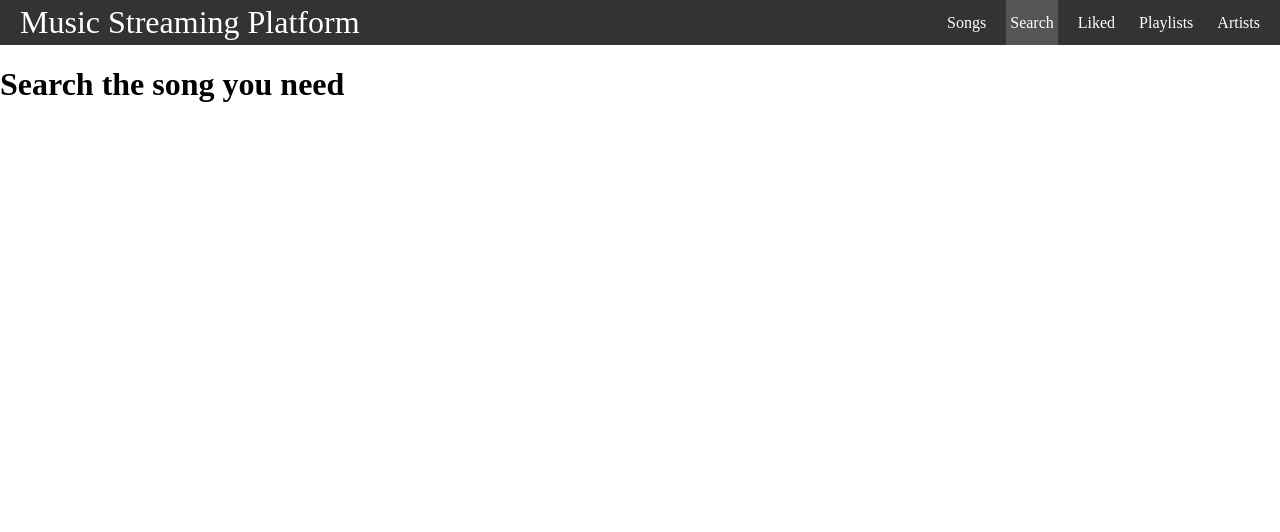
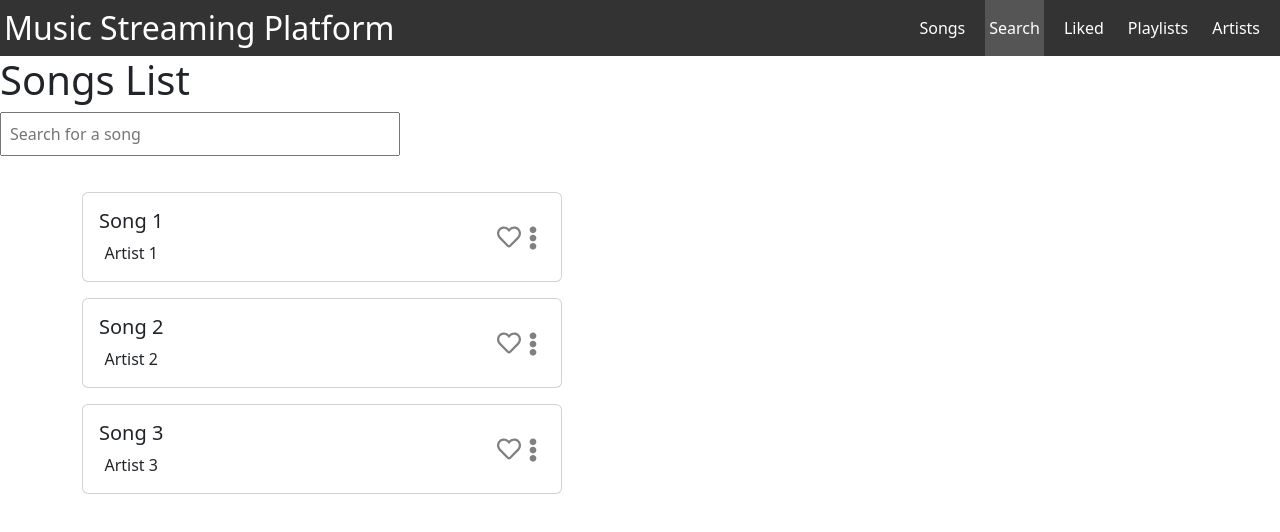
Before and after one commit to SandraMariyaGeorge/musicDB-dbms-prj, a React (Vite) app: page /search in a window 1280 px wide. Shown: the top 532 px of the page. Built offline with nearby package versions, Linux system fonts and the light colour scheme.

Commit message:
added songs page

```diff
--- a/package.json
+++ b/package.json
@@ -10,8 +10,11 @@
     "preview": "vite preview"
   },
   "dependencies": {
+    "bootstrap": "^5.3.3",
     "react": "^18.3.1",
+    "react-bootstrap": "^2.10.4",
     "react-dom": "^18.3.1",
+    "react-icons": "^5.3.0",
     "react-router-dom": "^6.26.2"
   },
   "devDependencies": {
--- a/src/App.jsx
+++ b/src/App.jsx
@@ -5,6 +5,8 @@ import Search from "./pages/search";
 import Liked from "./pages/liked";
 import Artists from "./pages/artists";
 import Playlists from "./pages/playlists";
+import AddPlaylist from "./components/AddPlaylist";
+import AddSong from "./components/AddSong";
 import { Route, Routes } from "react-router-dom";
 
 export default function App() {
@@ -13,6 +15,8 @@ export default function App() {
     <Navbar />
     <Routes>
       <Route path="/" element={<Songs />} />
+      <Route path="/addsong" element={<AddSong />} />
+      <Route path="/addplaylist" element={<AddPlaylist />} />
       <Route path="/search" element={<Search />} />
       <Route path="/liked" element={<Liked />} />
       <Route path="/playlists" element={<Playlists />} />
--- /dev/null
+++ b/src/components/AddPlaylist.jsx
@@ -0,0 +1,39 @@
+import React, { useState } from "react";
+import { useNavigate } from "react-router-dom";
+
+export default function AddPlaylist() {
+  const [title, setTitle] = useState("");
+  const [theme, setTheme] = useState("");
+  const navigate = useNavigate();
+
+  const handleSubmit = (e) => {
+    e.preventDefault();
+    console.log({ title, theme });
+    navigate("/playlists");
+  };
+
+  return (
+    <div>
+      <h1>Add New Playlist</h1>
+      <form onSubmit={handleSubmit}>
+        <div>
+          <label>Playlist Title:</label>
+          <input
+            type="text"
+            value={title}
+            onChange={(e) => setTitle(e.target.value)}
+          />
+        </div>
+        <div>
+          <label>Playlist theme:</label>
+          <input
+            type="text"
+            value={theme}
+            onChange={(e) => setTheme(e.target.value)}
+          />
+        </div>
+        <button type="submit">Create Playlist</button>
+      </form>
+    </div>
+  );
+}
--- /dev/null
+++ b/src/components/AddSong.jsx
@@ -0,0 +1,39 @@
+import React, { useState } from "react";
+import { useNavigate } from "react-router-dom";
+
+export default function AddSong() {
+  const [title, setTitle] = useState("");
+  const [artist, setArtist] = useState("");
+  const navigate = useNavigate();
+
+  const handleSubmit = (e) => {
+    e.preventDefault();
+    console.log({ title, artist });
+    navigate("/");
+  };
+
+  return (
+    <div>
+      <h1>Add New Song</h1>
+      <form onSubmit={handleSubmit}>
+        <div>
+          <label>Song Title:</label>
+          <input
+            type="text"
+            value={title}
+            onChange={(e) => setTitle(e.target.value)}
+          />
+        </div>
+        <div>
+          <label>Artist:</label>
+          <input
+            type="text"
+            value={artist}
+            onChange={(e) => setArtist(e.target.value)}
+          />
+        </div>
+        <button type="submit">Add Song</button>
+      </form>
+    </div>
+  );
+}
--- /dev/null
+++ b/src/components/SongCard.jsx
@@ -0,0 +1,61 @@
+import React, { useState, useRef} from 'react';
+import { Card, Container, Dropdown } from 'react-bootstrap';
+import { FaHeart, FaRegHeart, FaEllipsisV } from 'react-icons/fa';
+import 'bootstrap/dist/css/bootstrap.min.css';
+
+
+const CustomToggle = React.forwardRef(({ onClick }, ref) => (
+    <FaEllipsisV
+      ref={ref}
+      onClick={(e) => {
+        e.preventDefault();
+        onClick(e);
+      }}
+      style={{ color: 'gray', fontSize: '24px', cursor: 'pointer' }}
+    />
+  ));
+
+export default function SongCard({ song, onEdit, onDelete  }) {
+
+    const [liked, setLiked] = useState(false);
+
+    const toggleLike = () => {
+        setLiked(!liked);
+    };
+
+    return (
+        <Container>
+            <Card style={{ width: "30rem" }}>
+                <Card.Body className="d-flex align-items-center justify-content-between">
+                    <div>
+                        <Card.Title>{song.title}</Card.Title>
+                        <Card.Text>{song.artist}</Card.Text>
+                    </div>
+                    <div className="d-flex align-items-center">
+                    {liked ? (
+                        <FaHeart
+                            style={{ color: 'red', cursor: 'pointer', fontSize: '24px' }}
+                            onClick={toggleLike}
+                        />
+                    ) : (
+                        <FaRegHeart
+                            style={{ color: 'gray', cursor: 'pointer', fontSize: '24px' }}
+                            onClick={toggleLike}
+                        />
+                    )}
+                    <Dropdown align="end">
+                    <Dropdown.Toggle as={CustomToggle} id="dropdown-custom-components" />
+
+              <Dropdown.Menu>
+                <Dropdown.Item onClick={onEdit}>Edit</Dropdown.Item>
+                <Dropdown.Item onClick={onDelete} style={{ color: 'red' }}>
+                  Delete
+                </Dropdown.Item>
+              </Dropdown.Menu>
+            </Dropdown>
+                    </div>
+                </Card.Body>
+            </Card>
+        </Container >
+    );
+}
--- a/src/pages/playlists.jsx
+++ b/src/pages/playlists.jsx
@@ -1,3 +1,14 @@
-export default function Playlists() {
-    return <h1>Playlists</h1>
+import SongCard from "../components/SongCard";
+import { Link } from "react-router-dom";
+
+
+export default function playlists() {
+    return (
+        <div>
+            <h1>PlayLists</h1>
+            <Link to="/addplaylist">
+                <button>Add a new Playlist</button>
+            </Link>
+        </div>
+    );
 }
--- a/src/pages/search.jsx
+++ b/src/pages/search.jsx
@@ -1,3 +1,45 @@
+import React, { useState } from "react";
+import SongCard from "../components/SongCard";
+
 export default function Search() {
-    return <h1>Search the song you need</h1>
+  const [searchTerm, setSearchTerm] = useState(""); // State to hold search input
+  const [songs] = useState([
+    { title: "Song 1", artist: "Artist 1" },
+    { title: "Song 2", artist: "Artist 2" },
+    { title: "Song 3", artist: "Artist 3" },
+  ]);
+
+  // Filter songs based on the search term
+  const filteredSongs = songs.filter((song) =>
+    song.title.toLowerCase().includes(searchTerm.toLowerCase())
+  );
+
+  return (
+    <div>
+      <h1>Songs List</h1>
+
+      <input
+        type="text"
+        placeholder="Search for a song"
+        value={searchTerm}
+        onChange={(e) => setSearchTerm(e.target.value)}
+        style={{
+          padding: "8px",
+          marginBottom: "20px",
+          width: "100%",
+          maxWidth: "400px",
+        }}
+      />
+
+      <div>
+        {filteredSongs.length > 0 ? (
+          filteredSongs.map((song, index) => (
+            <SongCard key={index} song={song} />
+          ))
+        ) : (
+          <p>No songs match your search</p>
+        )}
+      </div>
+    </div>
+  );
 }
--- a/src/pages/songs.jsx
+++ b/src/pages/songs.jsx
@@ -1,3 +1,19 @@
+import SongCard from "../components/SongCard";
+import { Link } from "react-router-dom";
+
+
 export default function Songs() {
-    return <h1>Songs lists</h1>
+    return (
+        <div>
+            <h1>Songs List</h1>
+            <Link to="/addsong">
+                <button>Add New Song</button>
+            </Link>
+            <div>
+                <SongCard song={{ title: "Song 1", artist: "Artist 1" }} />
+                <SongCard song={{ title: "Song 2", artist: "Artist 2" }} />
+                <SongCard song={{ title: "Song 3", artist: "Artist 3" }} />
+            </div>
+        </div>
+    );
 }
```
Also changed, not shown: src/components/navbar.jsx (+5 -5 lines), 1 other file (tests, documents, lock files or other folders).
